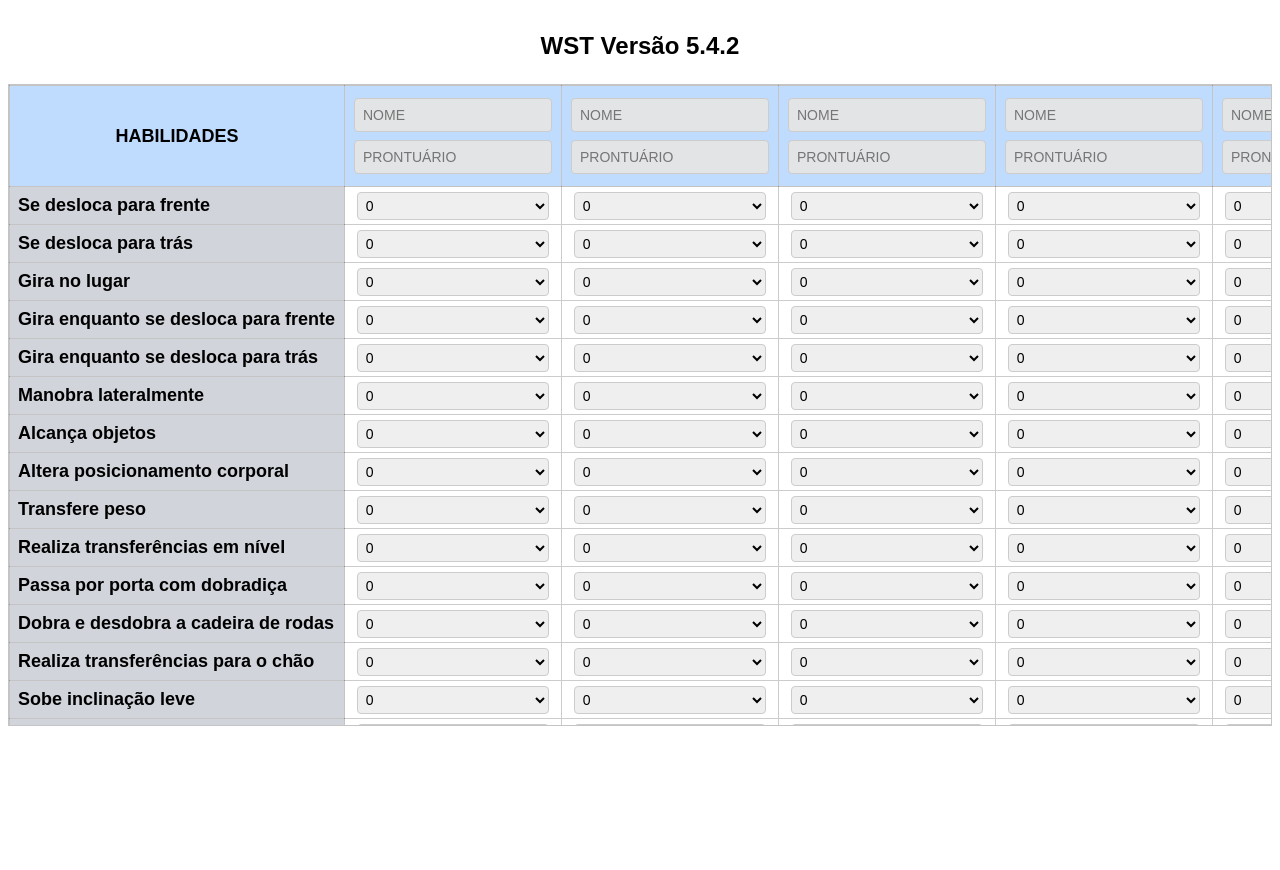
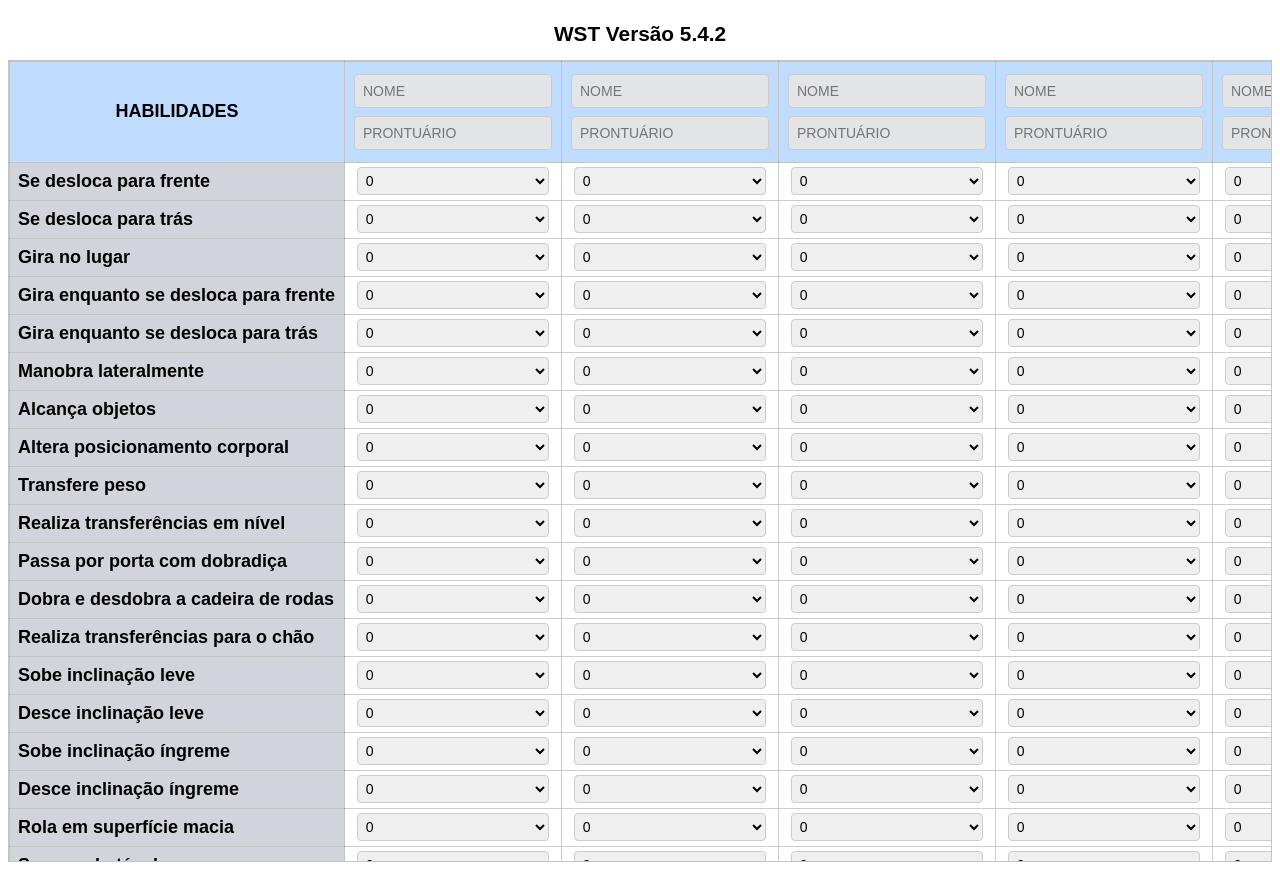
Before and after one commit to dricaamw/avaliacaoWST, a React (Vite) app: page / in a window 1280 px wide. Before the commit the page ends 800 px from the top, so only its background shows below. Built offline with nearby package versions, Linux system fonts and the light colour scheme; the HTML template or start-up script is replaced by a standard one.

Commit message:
alteração no css

```diff
--- a/src/index.css
+++ b/src/index.css
@@ -5,14 +5,14 @@
 }
 
 .title {
-  font-size: 1.5rem;
+  font-size: 1.3rem;
   font-weight: bold;
-  padding: 0.5rem;
+  /* padding: 0.1rem; */
   text-align: center;
 }
 
 .table-container {
-  max-height: 80vh; /* define altura máxima visível */
+  max-height: 100vh; /* define altura máxima visível */
   overflow-y: auto; /* ativa rolagem vertical */
   overflow-x: auto;
   border: 1px solid rgba(0, 0, 0, 0.231);
```
